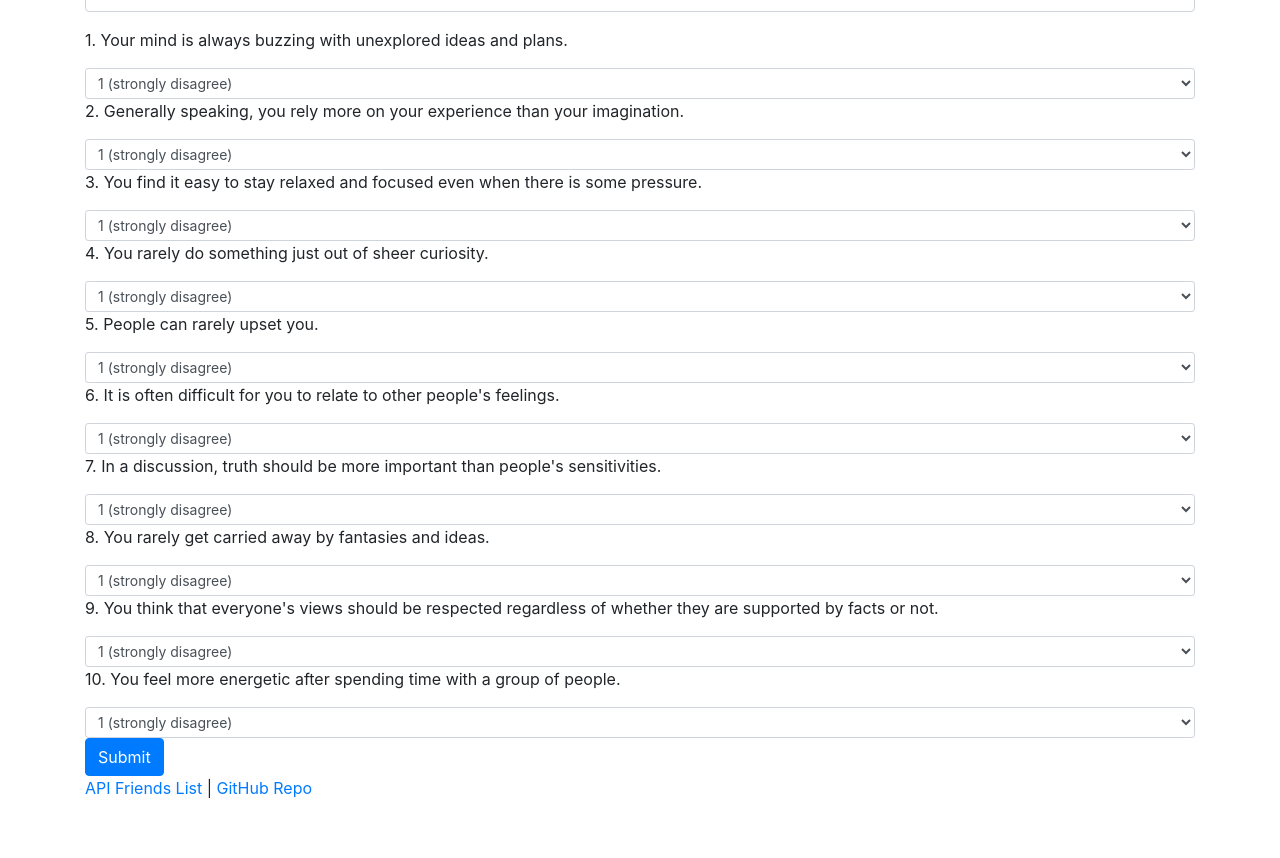
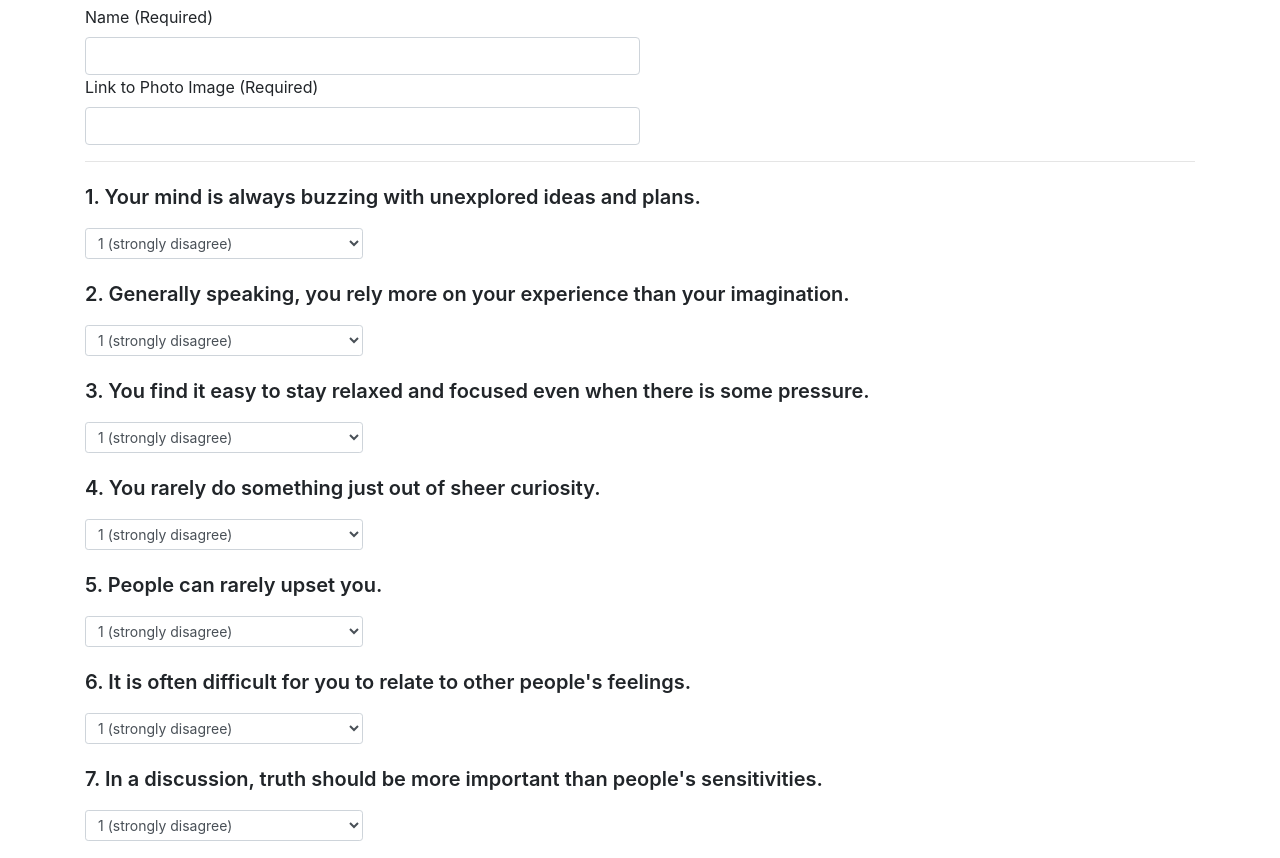
Before and after one commit to llcook/friendfinder, a website: page app/public/survey.html in a window 1280 px wide. Shown: the part 128-986 px from the top of the page. Before the commit the page ends 944 px from the top, so only its background shows below. Drawn offline with nearby package versions, Linux system fonts and the light colour scheme; files whose address does not match are found by name.

Commit message:
added custom style sheet to improve survey styles; changed modal image size; added option 0 so there's no default answer inputted

```diff
--- /dev/null
+++ b/app/public/css/style.css
@@ -0,0 +1,23 @@
+/* SPACING FOR FORM INPUTS */
+.form-control {
+    margin: 0px;
+    width: 50%;
+}
+
+.form-control-sm {
+    width: 25%;
+}
+
+p {
+    font-size: 20px;
+    font-weight: 600;
+    margin-top: 20px;
+}
+
+#submit {
+    margin-top: 30px;
+}
+
+body {
+    margin: 20px;
+}
--- a/app/public/javascript/survey.js
+++ b/app/public/javascript/survey.js
@@ -1,79 +1,4 @@
-// var surveyKey = [
-//     "1. Your mind is always buzzing with unexplored ideas and plans.",
-//     "2. Generally speaking, you rely more on your experience than your imagination.",
-//     "3. You find it easy to stay relaxed and focused even when there is some pressure.",
-//     "4. You rarely do something just out of sheer curiosity.",
-//     "5. People can rarely upset you.",
-//     "6. It is often difficult for you to relate to other people's feelings.",
-//     "7. In a discussion, truth should be more important than people's sensitivities.",
-//     "8. You rarely get carried away by fantasies and ideas.",
-//     "9. You think that everyone's views should be respected regardless of whether they are supported by facts or not.",
-//     "10. You feel more energetic after spending time with a group of people."
-// ];
-
-// function showSurvey() {
-
-//     // SHOW FRIEND INFO QUESTIONS
-//     var friendInfo = $("<div class='form-group'><label for='name'>Name (Required)</label><input type='text' class='form-control' id='name' required></input><label for='photoUrl'>Link to Photo Image (Required)</label><input type='url' class='form-control' id='photoUrl' required></input></div>");
-
-//     $("#survey").append(friendInfo);
-
-//     // SHOW SURVEY
-//     for (var i = 0; i < surveyKey.length; i++) {
-
-//         var p = $("<p>");
-
-//         // <option value='0'></option>
-
-//         // SHOW ANSWER OPTIONS
-//         var dropDown = $("<select class='form-control form-control-sm' id='answer" + [i] + "'><option value='1'>1 (strongly disagree)</option><option value='2'>2</option><option value='3'>3</option><option value='4'>4</option><option value='5'>5 (strongly agree)</option></select>");
-
-//         // SHOW QUESTIONS
-//         p.text(surveyKey[i]).attr("id", [i]);
-//         $("#survey").append(p, dropDown);
-//     }
-
-//     // CREATE/ACTIVATE SUBMIT BUTTON
-//     var submitBtn = $("<button type='submit' class='btn btn-primary' id='submit'>Submit</button>");
-//     $("#survey").append(submitBtn);
-//     submit();
-// }
-
-// showSurvey();
-
-// function submit() {
-
-//     $("#submit").on("click", function (event) {
-//         event.preventDefault();
-
-//         // STORE ANSWERS
-//         var answers = [];
-
-//         for (var i = 0; i < 10; i++) {
-//             var optionSelect = "#answer" + [i];
-//             var score = $(optionSelect).val();
-//             answers.push(parseInt(score));
-//         }
-
-//         console.log(answers);
-
-//         // STORE USER DATA IN OBJECT
-//         var newFriend = {
-//             name: $("#name").val(),
-//             photo: $("#photoUrl").val(),
-//             scores: answers
-//         };
-
-//         console.log(newFriend);
-
-//         // POST DATA TO JSON OBJECT
-//         $.post("/api/friends", newFriend)
-//         .then(function(data) {
-//             console.log("New friend added: " + data);
-//         });
-//     });
-
-// };
+//
 
 var surveyKey = [
     "1. Your mind is always buzzing with unexplored ideas and plans.",
@@ -91,7 +16,7 @@ var surveyKey = [
 function showSurvey() {
 
     // SHOW FRIEND INFO QUESTIONS
-    var friendInfo = $("<div class='form-group'><label for='name'>Name (Required)</label><input type='text' class='form-control' id='name' required></input><label for='photoUrl'>Link to Photo Image (Required)</label><input type='url' class='form-control' id='photoUrl' required></input></div>");
+    var friendInfo = $("<h2>Survey Questions</h2><hr/><h3>About You</h3><div class='form-group'><label for='name'>Name (Required)</label><input type='text' class='form-control' id='name' required></input><label for='photoUrl'>Link to Photo Image (Required)</label><input type='url' class='form-control' id='photoUrl' required></input></div><hr/>");
 
     $("#survey").append(friendInfo);
 
@@ -111,11 +36,10 @@ function showSurvey() {
     }
 
     // CREATE SUBMIT BUTTON
-    var submitBtn = $("<button type='submit' class='btn btn-primary' id='submit'>Submit</button>");
+    var submitBtn = $("<button type='submit' class='btn btn-primary' id='submit'>Submit</button><hr/>");
     $("#survey").append(submitBtn);
 
     // PUT SUBMIT BUTTON TO USE AND PULL DATA ON NEW FRIEND
-
     submit();
 }
 
@@ -146,16 +70,11 @@ function submit() {
 
 
         $.post("/api/friends", friendData, function (data) {
-            $("#matchName").text(data.name);
+            $("#matchName").text(data.name + "!");
             $("#matchPhoto").attr("src", data.photo);
             $("#matchModal").modal("toggle");
         });
 
-        // $.post("/api/friends", friendData)
-        // .then(function(data) {
-        //     console.log("New friend added: " + (JSON.stringify(data)));
-        // });
-
     });
 
 };
--- a/app/public/survey.html
+++ b/app/public/survey.html
@@ -14,6 +14,9 @@
         crossorigin="anonymous">
     <script src="https://stackpath.bootstrapcdn.com/bootstrap/4.1.3/js/bootstrap.min.js" integrity="sha384-ChfqqxuZUCnJSK3+MXmPNIyE6ZbWh2IMqE241rYiqJxyMiZ6OW/JmZQ5stwEULTy"
         crossorigin="anonymous"></script>
+
+    <!-- CUSTOM STYLE -->
+    <link rel="stylesheet" href="css/style.css">
 </head>
 
 <body>
@@ -28,14 +31,14 @@
                 <div class="modal-dialog" role="document">
                   <div class="modal-content">
                     <div class="modal-header">
-                      <h5 class="modal-title">Your best friend!</h5>
+                      <h5 class="modal-title">Your best friend is...</h5>
                       <button type="button" class="close" data-dismiss="modal" aria-label="Close">
                         <span aria-hidden="true">&times;</span>
                       </button>
                     </div>
                     <div class="modal-body">
                       <p id="matchName"></p>
-                      <p><img id="matchPhoto" src="" width=50%></p>
+                      <p><img id="matchPhoto" src="" width="75%"></p>
                     </div>
                     <div class="modal-footer">
                       <button type="button" class="btn btn-secondary" data-dismiss="modal">Close</button>
@@ -47,7 +50,7 @@
     <!-- FOOTER MENU -->
     <footer class="footer">
         <div class="container">
-            <p><a href="/api/friends">API Friends List</a> | <a href="https://github.com/llcook/friendfinder">GitHub
+            <a href="/api/friends">API Friends List</a> | <a href="https://github.com/llcook/friendfinder">GitHub
                     Repo</a>
         </div>
     </footer>
```
